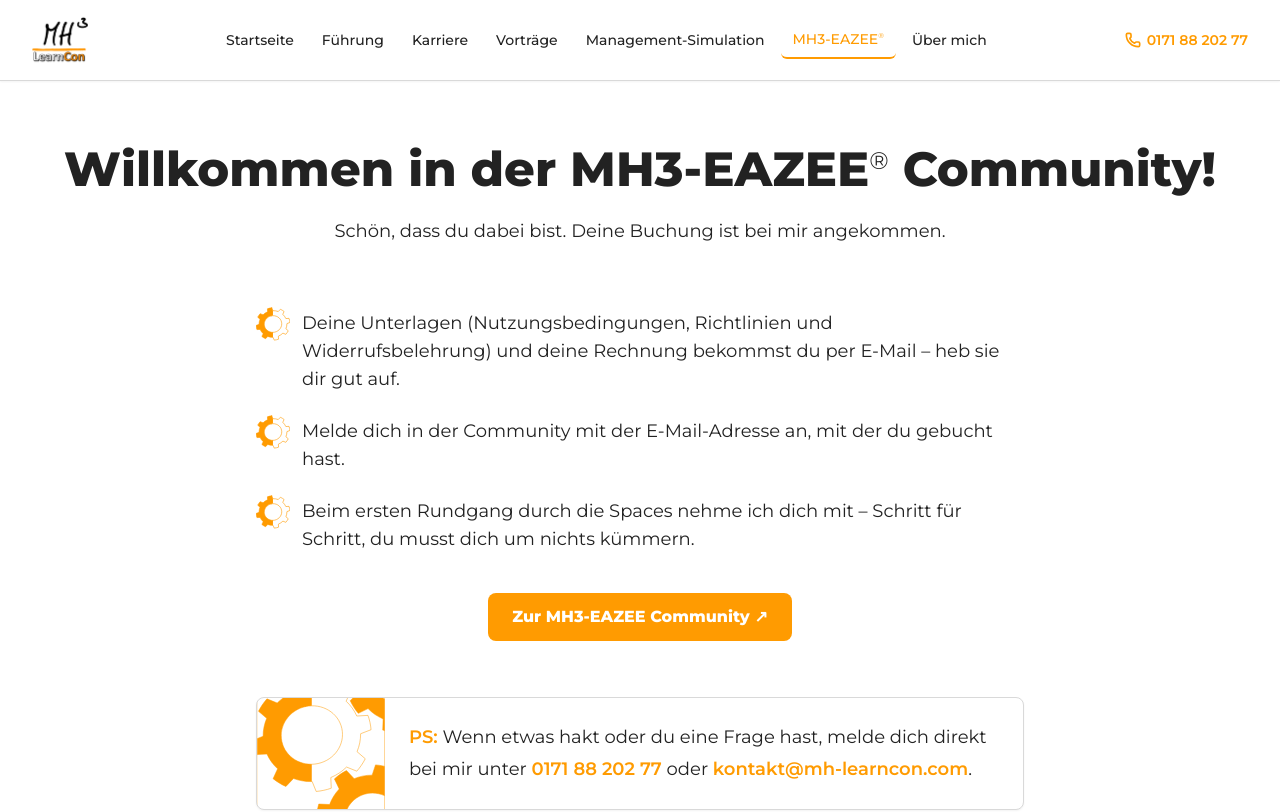
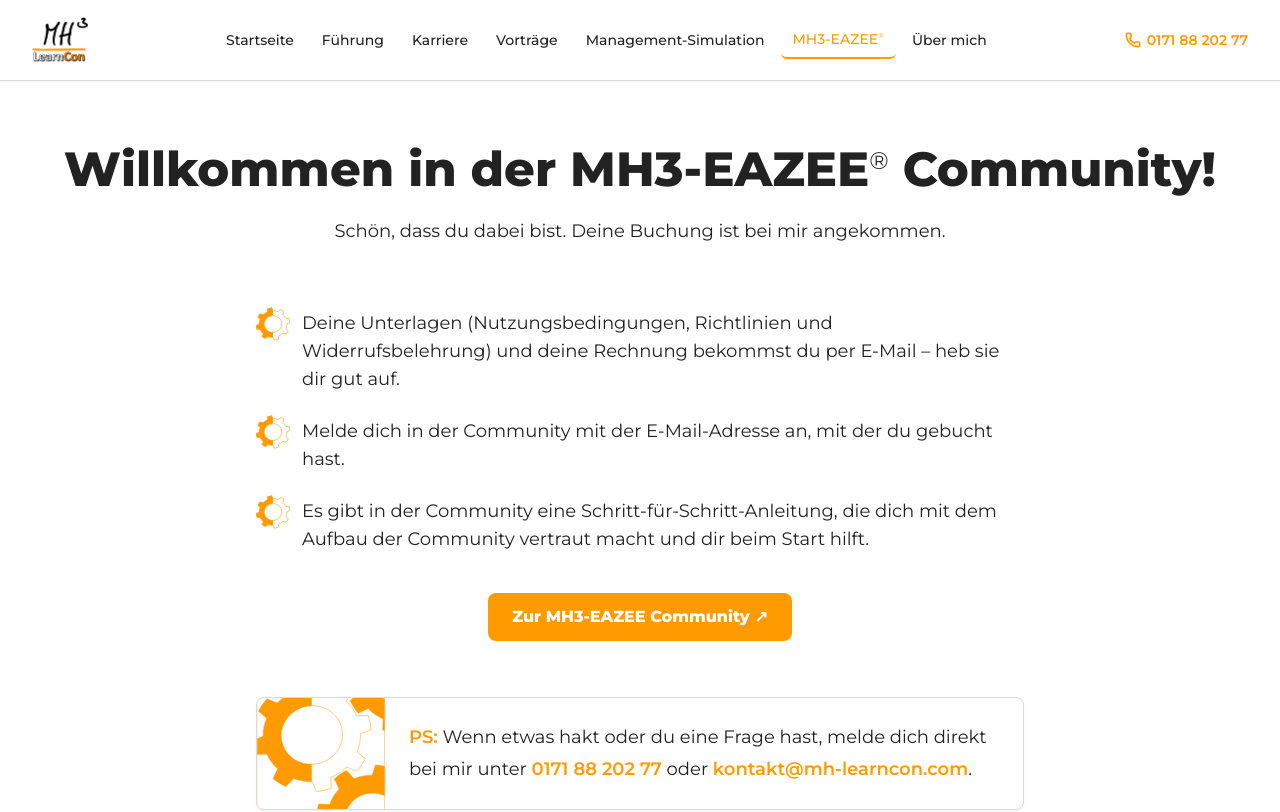
Before and after one commit to MH3-LearnCon/meine-neue-webseite-mit-js, a Next.js app: page /community/willkommen in a window 1280 px wide. Shown: the top 812 px of the page. Built offline with nearby package versions, Linux system fonts and the light colour scheme.

Commit message:
fix(community): willkommen – Onboarding-Hinweis auf Schritt-für-Schritt-Anleitung

```diff
--- a/src/app/community/willkommen/page.tsx
+++ b/src/app/community/willkommen/page.tsx
@@ -47,8 +47,7 @@
           gebucht hast.
         </Line>
         <Line>
-          Beim ersten Rundgang durch die Spaces nehme ich dich mit – Schritt für
-          Schritt, du musst dich um nichts kümmern.
+          Es gibt in der Community eine Schritt-für-Schritt-Anleitung, die dich mit dem Aufbau der Community vertraut macht und dir beim Start hilft.
         </Line>
       </ul>
 
```
